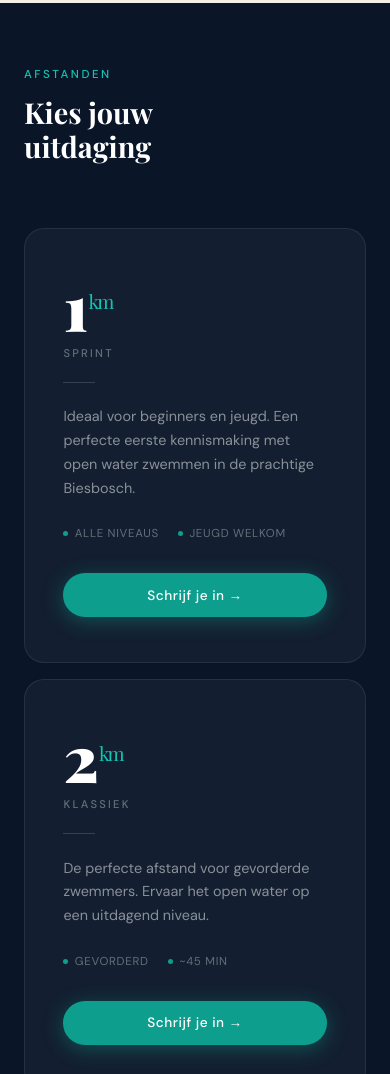
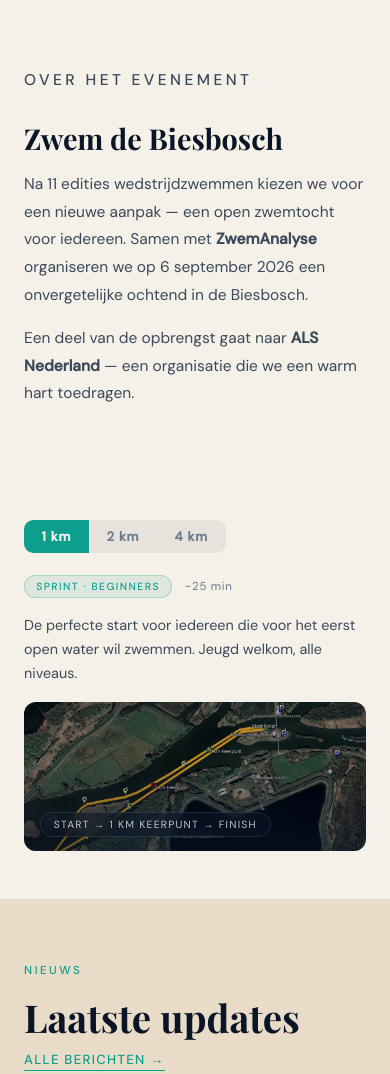
Before and after one commit to BartWijnja/bowr, a plain HTML site: page index.html in a window 390 px wide. Shown: the part 841-1915 px from the top of the page. Drawn offline with nearby package versions, Linux system fonts and the light colour scheme; grey boxes are pictures that could not be loaded.

Commit message:
about section redesign

```diff
--- a/index.html
+++ b/index.html
@@ -14,7 +14,7 @@
 <nav>
   <a href="#" class="nav-logo">BOWR<span>.</span></a>
   <ul class="nav-links">
-    <li><a href="#afstanden">Afstanden</a></li>
+    <li><a href="#over">Afstanden</a></li>
     <li><a href="#over">Over</a></li>
     <li><a href="#nieuws">Nieuws</a></li>
     <li><a href="#sponsors">Sponsors</a></li>
@@ -83,66 +83,72 @@
   </script>
 </section>
 
-<!-- DISTANCES -->
-<section class="distances" id="afstanden">
-  <div class="distances-header">
-    <p class="section-label" style="color:var(--teal-light)">Afstanden</p>
-    <h2 style="font-family:'Playfair Display',serif;font-size:clamp(1.8rem,3vw,2.6rem);font-weight:700;color:#fff;margin-top:0.4rem;line-height:1.2;">Kies jouw<br>uitdaging</h2>
+<!-- OVER + PARCOURS -->
+<section class="about" id="over">
+
+  <!-- Left: intro text -->
+  <div class="about-left">
+    <p class="section-label">Over het evenement</p>
+    <h2>Zwem de Biesbosch</h2>
+    <p>Na 11 edities wedstrijdzwemmen kiezen we voor een nieuwe aanpak — een open zwemtocht voor iedereen. Samen met <strong>ZwemAnalyse</strong> organiseren we op 6 september 2026 een onvergetelijke ochtend in de Biesbosch.</p>
+    <p>Een deel van de opbrengst gaat naar <strong>ALS Nederland</strong> — een organisatie die we een warm hart toedragen.</p>
   </div>
-  <div class="distances-grid">
 
-    <div class="dist-card" data-dist="1" onclick="selectDistance(this)">
-      <span class="dist-badge">Beginners</span>
-      <div class="dist-num">1<span class="dist-unit">km</span></div>
-      <div class="dist-label">Sprint</div>
-      <div class="dist-divider"></div>
-      <p class="dist-desc">Ideaal voor beginners en jeugd. Een perfecte eerste kennismaking met open water zwemmen in de prachtige Biesbosch.</p>
-      <div class="dist-meta">
-        <span class="dist-meta-item"><span class="dist-meta-dot"></span>Alle niveaus</span>
-        <span class="dist-meta-item"><span class="dist-meta-dot"></span>Jeugd welkom</span>
-      </div>
-      <a href="https://www.zwemanalyse.nl/aanbod/zwemtocht-biesbosch/" class="btn-primary dist-cta">Schrijf je in →</a>
+  <!-- Right: distance tabs + route map -->
+  <div class="about-right">
+    <div class="dist-tab-btns">
+      <button class="dist-tab-btn active" data-dist="1" onclick="switchDist(this)">1 km</button>
+      <button class="dist-tab-btn" data-dist="2" onclick="switchDist(this)">2 km</button>
+      <button class="dist-tab-btn" data-dist="4" onclick="switchDist(this)">4 km</button>
     </div>
 
-    <div class="dist-card" data-dist="2" onclick="selectDistance(this)">
-      <span class="dist-badge">Populair</span>
-      <div class="dist-num">2<span class="dist-unit">km</span></div>
-      <div class="dist-label">Klassiek</div>
-      <div class="dist-divider"></div>
-      <p class="dist-desc">De perfecte afstand voor gevorderde zwemmers. Ervaar het open water op een uitdagend niveau.</p>
-      <div class="dist-meta">
-        <span class="dist-meta-item"><span class="dist-meta-dot"></span>Gevorderd</span>
-        <span class="dist-meta-item"><span class="dist-meta-dot"></span>~45 min</span>
+    <div class="dist-tab-panels">
+
+      <div class="dist-tab-panel active" data-dist="1">
+        <div class="dist-tab-meta">
+          <span class="dist-tab-tag">Sprint &middot; Beginners</span>
+          <span class="dist-tab-time">~25 min</span>
+        </div>
+        <p class="dist-tab-desc">De perfecte start voor iedereen die voor het eerst open water wil zwemmen. Jeugd welkom, alle niveaus.</p>
+        <div class="dist-tab-route">
+          <img src="bowr-route.png" alt="Parcours 1km" class="dist-tab-route-img">
+          <div class="dist-tab-route-overlay">
+            <span class="dist-route-badge">Start → 1 km keerpunt → Finish</span>
+          </div>
+        </div>
       </div>
-      <a href="https://www.zwemanalyse.nl/aanbod/zwemtocht-biesbosch/" class="btn-primary dist-cta">Schrijf je in →</a>
+
+      <div class="dist-tab-panel" data-dist="2">
+        <div class="dist-tab-meta">
+          <span class="dist-tab-tag">Klassiek &middot; Gevorderd</span>
+          <span class="dist-tab-time">~45 min</span>
+        </div>
+        <p class="dist-tab-desc">De meest gekozen afstand. Uitdagend, maar goed te doen voor zwemmers met open water-ervaring.</p>
+        <div class="dist-tab-route">
+          <img src="bowr-route.png" alt="Parcours 2km" class="dist-tab-route-img">
+          <div class="dist-tab-route-overlay">
+            <span class="dist-route-badge">Start → 2 km keerpunt → Finish</span>
+          </div>
+        </div>
+      </div>
+
+      <div class="dist-tab-panel" data-dist="4">
+        <div class="dist-tab-meta">
+          <span class="dist-tab-tag">Ultiem &middot; Ervaren</span>
+          <span class="dist-tab-time">~90 min</span>
+        </div>
+        <p class="dist-tab-desc">De volledige Biesbosch-ervaring. Vier keer de rivier over, langs unieke waterpartijen en ongerepte natuur.</p>
+        <div class="dist-tab-route">
+          <img src="bowr-route.png" alt="Parcours 4km" class="dist-tab-route-img">
+          <div class="dist-tab-route-overlay">
+            <span class="dist-route-badge">Start → 4 km keerpunt → Finish</span>
+          </div>
+        </div>
+      </div>
+
     </div>
+  </div>
 
-    <div class="dist-card" data-dist="4" onclick="selectDistance(this)">
-      <span class="dist-badge">Ultiem</span>
-      <div class="dist-num">4<span class="dist-unit">km</span></div>
-      <div class="dist-label">Ultiem</div>
-      <div class="dist-divider"></div>
-      <p class="dist-desc">Voor echte open water-enthousiastelingen. Verken unieke waterpartijen en geniet van de natuur op zijn mooist.</p>
-      <div class="dist-meta">
-        <span class="dist-meta-item"><span class="dist-meta-dot"></span>Ervaren</span>
-        <span class="dist-meta-item"><span class="dist-meta-dot"></span>~90 min</span>
-      </div>
-      <a href="https://www.zwemanalyse.nl/aanbod/zwemtocht-biesbosch/" class="btn-primary dist-cta">Schrijf je in →</a>
-    </div>
-
-  </div>
-</section>
-
-<!-- INTRO -->
-<section class="intro" id="over">
-  <div class="intro-text">
-    <p class="section-label">Over het evenement</p>
-    <h2>Een nieuw hoofdstuk begint</h2>
-    <p>Na 11 edities van de Biesbosch Open Water Race is het tijd voor een frisse aanpak. De competitieve wedstrijden maken plaats voor een inclusieve zwemtocht — voor jong en oud, voor alle niveaus.</p>
-    <p>In samenwerking met <strong>ZwemAnalyse</strong> organiseren we op zondag 7 september 2025 een onvergetelijke ervaring bij het Biesbosch MuseumEiland. Een deel van de opbrengst gaat naar stichting <strong>ALS Nederland</strong> — een organisatie die we als vereniging een warm hart toedragen.</p>
-    <a href="https://www.zwemanalyse.nl/aanbod/zwemtocht-biesbosch/" class="btn-primary" style="display:inline-block;margin-top:1.5rem;text-align:center;">Inschrijven via ZwemAnalyse</a>
-  </div>
-  <div class="intro-visual"></div>
 </section>
 
 <!-- NEWS -->
@@ -320,4 +326,13 @@
   <ul class="footer-links">
     <li><a href="#">Home</a></li>
     <li><a href="#">Algemeen</a></li>
-    <li><a hre
+    <li><a href="#">Parcours</a></li>
+    <li><a href="#">Privacybeleid</a></li>
+    <li><a href="#contact">Contact</a></li>
+  </ul>
+  <span class="footer-copy">©2026 Biesbosch Open Water Challenge</span>
+</footer>
+
+<script src="main.js"></script>
+</body>
+</html>
--- a/main.js
+++ b/main.js
@@ -1,6 +1,14 @@
-function selectDistance(card) {
-  document.querySelectorAll('.dist-card').forEach(c => c.classList.remove('selected'));
-  card.classList.add('selected');
+// ── DISTANCE TAB SWITCHER ──
+function switchDist(btn) {
+  const dist = btn.dataset.dist;
+
+  // Update buttons
+  document.querySelectorAll('.dist-tab-btn').forEach(b => b.classList.remove('active'));
+  btn.classList.add('active');
+
+  // Update panels
+  document.querySelectorAll('.dist-tab-panel').forEach(p => p.classList.remove('active'));
+  document.querySelector(`.dist-tab-panel[data-dist="${dist}"]`).classList.add('active');
 }
 
 const mobCta = document.getElementById('mob-cta');
--- a/style.css
+++ b/style.css
@@ -192,16 +192,6 @@ nav {
   position: relative;
 }
 
-/* Horizontal centre line for flip-clock feel */
-.hc-flip::after {
-  content: '';
-  position: absolute;
-  left: 0; right: 0; top: 50%;
-  height: 1px;
-  background: rgba(0,0,0,0.25);
-  pointer-events: none;
-}
-
 .hc-sub {
   font-size: 0.62rem;
   letter-spacing: 0.16em;
@@ -242,229 +232,118 @@ nav {
   margin-bottom: 0.8rem;
 }
 
-/* ── DISTANCES ── */
-.distances {
-  background: var(--blue-deep);
-  padding: 6rem 4rem;
-  position: relative;
-  overflow: hidden;
+/* ── ABOUT + DISTANCES ── */
+.about {
+  display: grid;
+  grid-template-columns: 1fr 1fr;
+  background: var(--sand-light);
 }
 
-/* Large ghost number background decoration */
-.distances::before {
-  content: 'KM';
-  position: absolute;
-  right: -0.05em;
-  top: 50%;
-  transform: translateY(-50%);
+.about-left {
+  padding: 5.5rem 4rem;
+  display: flex;
+  flex-direction: column;
+  justify-content: center;
+  gap: 1rem;
+}
+.about-left h2 {
   font-family: 'Playfair Display', serif;
-  font-size: clamp(16rem, 28vw, 26rem);
-  font-weight: 900;
-  color: rgba(255,255,255,0.02);
-  line-height: 1;
-  pointer-events: none;
-  letter-spacing: -0.04em;
-  user-select: none;
+  font-size: clamp(1.8rem, 2.8vw, 2.8rem);
+  font-weight: 700;
+  line-height: 1.1;
+  color: var(--text-dark);
+}
+.about-left p {
+  font-size: 0.97rem;
+  line-height: 1.78;
+  color: #3a4a5a;
 }
 
-.distances-header {
-  max-width: 520px;
-  margin-bottom: 4rem;
+.about-right {
+  padding: 5.5rem 4rem;
+  display: flex;
+  flex-direction: column;
+  gap: 1.4rem;
 }
 
-.distances-grid {
-  display: grid;
-  grid-template-columns: repeat(3, 1fr);
-  gap: 1.5rem;
-  position: relative;
-  z-index: 1;
+.dist-tab-btns {
+  display: flex;
+  border-radius: 0.6rem;
+  overflow: hidden;
+  width: fit-content;
+  background: rgba(10,22,40,0.06);
+}
+.dist-tab-btn {
+  padding: 0.55rem 1.6rem;
+  font-family: 'DM Sans', sans-serif;
+  font-size: 0.82rem;
+  font-weight: 600;
+  letter-spacing: 0.06em;
+  background: transparent;
+  border: none;
+  color: var(--text-muted);
+  cursor: pointer;
+  transition: background 0.2s, color 0.2s;
+}
+.dist-tab-btn:last-child { border-right: none; }
+.dist-tab-btn:hover { background: rgba(14,158,142,0.07); color: var(--teal); }
+.dist-tab-btn.active { background: var(--teal); color: var(--white); }
+
+.dist-tab-panel { display: none; flex-direction: column; gap: 1rem; }
+.dist-tab-panel.active { display: flex; }
+
+.dist-tab-meta { display: flex; align-items: center; gap: 0.8rem; }
+.dist-tab-tag {
+  font-size: 0.65rem;
+  letter-spacing: 0.14em;
+  text-transform: uppercase;
+  color: var(--teal);
+  background: rgba(14,158,142,0.1);
+  border: 1px solid rgba(14,158,142,0.25);
+  padding: 0.25rem 0.7rem;
+  border-radius: 2rem;
+  font-weight: 500;
+}
+.dist-tab-time {
+  font-size: 0.72rem;
+  color: var(--text-muted);
+  letter-spacing: 0.06em;
+}
+.dist-tab-desc {
+  font-size: 0.9rem;
+  color: #3a4a5a;
+  line-height: 1.65;
 }
 
-.dist-card {
-  background: rgba(255,255,255,0.04);
-  border: 1px solid rgba(255,255,255,0.08);
-  border-radius: 1.25rem;
-  padding: 2.8rem 2.4rem;
-  cursor: pointer;
+.dist-tab-route {
   position: relative;
+  border-radius: 0.75rem;
   overflow: hidden;
-  display: flex;
-  flex-direction: column;
-  transition: border-color 0.3s, transform 0.3s, background 0.3s;
+  aspect-ratio: 16/7;
 }
-
-/* Teal corner accent */
-.dist-card::before {
-  content: '';
-  position: absolute;
-  top: 0; left: 0;
-  width: 3px; height: 0;
-  background: var(--teal-light);
-  border-radius: 0 0 3px 0;
-  transition: height 0.35s ease;
+.dist-tab-route-img {
+  width: 100%; height: 100%;
+  object-fit: cover;
+  object-position: center 40%;
+  display: block;
+  filter: saturate(0.7) brightness(0.82) contrast(1.1);
 }
-
-.dist-card:hover {
-  border-color: rgba(14,158,142,0.35);
-  transform: translateY(-4px);
-  background: rgba(255,255,255,0.06);
+.dist-tab-route-overlay {
+  position: absolute; inset: 0;
+  background: linear-gradient(to bottom, rgba(10,22,40,0.1) 0%, transparent 40%, rgba(10,22,40,0.5) 100%);
+  display: flex; align-items: flex-end;
+  padding: 0.9rem 1rem;
 }
-
-.dist-card:hover::before,
-.dist-card.selected::before { height: 100%; }
-
-.dist-card.selected {
-  background: rgba(14,158,142,0.1);
-  border-color: var(--teal);
-  transform: translateY(-4px);
-}
-
-/* Badge top-right */
-.dist-badge {
-  position: absolute;
-  top: 1.4rem; right: 1.4rem;
-  font-size: 0.6rem;
-  letter-spacing: 0.18em;
+.dist-route-badge {
+  font-size: 0.65rem;
+  letter-spacing: 0.12em;
   text-transform: uppercase;
-  color: var(--teal-light);
-  background: rgba(18,197,178,0.12);
-  border: 1px solid rgba(18,197,178,0.25);
-  padding: 0.25rem 0.7rem;
+  color: rgba(255,255,255,0.75);
+  background: rgba(10,22,40,0.55);
+  backdrop-filter: blur(6px);
+  padding: 0.3rem 0.8rem;
   border-radius: 2rem;
-  font-weight: 600;
-  opacity: 0;
-  transition: opacity 0.3s;
-}
-
-.dist-card:hover .dist-badge,
-.dist-card.selected .dist-badge { opacity: 1; }
-
-.dist-num {
-  font-family: 'Playfair Display', serif;
-  font-size: clamp(4rem, 6vw, 6.5rem);
-  font-weight: 900;
-  color: var(--white);
-  line-height: 1;
-  letter-spacing: -0.03em;
-}
-
-.dist-unit {
-  font-size: clamp(1.2rem, 2vw, 1.8rem);
-  color: var(--teal-light);
-  font-weight: 500;
-  vertical-align: super;
-  margin-left: 2px;
-}
-
-.dist-label {
-  font-size: 0.7rem;
-  letter-spacing: 0.2em;
-  text-transform: uppercase;
-  color: rgba(255,255,255,0.35);
-  margin-top: 0.5rem;
-  font-weight: 500;
-}
-
-/* Thin divider */
-.dist-divider {
-  width: 2rem;
-  height: 1px;
-  background: rgba(255,255,255,0.15);
-  margin: 1.4rem 0;
-  transition: width 0.3s, background 0.3s;
-}
-
-.dist-card:hover .dist-divider,
-.dist-card.selected .dist-divider {
-  width: 3.5rem;
-  background: var(--teal);
-}
-
-.dist-desc {
-  font-size: 0.9rem;
-  color: rgba(255,255,255,0.5);
-  line-height: 1.65;
-  flex: 1;
-  transition: color 0.3s;
-}
-
-.dist-card:hover .dist-desc,
-.dist-card.selected .dist-desc { color: rgba(255,255,255,0.8); }
-
-.dist-meta {
-  display: flex;
-  gap: 1.2rem;
-  margin-top: 1.6rem;
-  flex-wrap: wrap;
-}
-
-.dist-meta-item {
-  display: flex;
-  align-items: center;
-  gap: 0.4rem;
-  font-size: 0.72rem;
-  color: rgba(255,255,255,0.35);
-  letter-spacing: 0.06em;
-  text-transform: uppercase;
-  transition: color 0.3s;
-}
-
-.dist-card:hover .dist-meta-item,
-.dist-card.selected .dist-meta-item { color: rgba(255,255,255,0.6); }
-
-.dist-meta-dot {
-  width: 5px; height: 5px;
-  border-radius: 50%;
-  background: var(--teal);
-  flex-shrink: 0;
-}
-
-.dist-cta {
-  display: flex;
-  align-items: center;
-  justify-content: center;
-  gap: 0.5rem;
-  margin-top: 2rem;
-  padding: 0.85rem 1.8rem;
-  font-size: 0.85rem;
-  text-align: center;
-  opacity: 0;
-  transform: translateY(6px);
-  transition: opacity 0.3s, transform 0.3s;
-  pointer-events: none;
-}
-
-.dist-card.selected .dist-cta {
-  opacity: 1;
-  transform: translateY(0);
-  pointer-events: auto;
-}
-
-/* ── INTRO ── */
-.intro {
-  display: grid;
-  grid-template-columns: 1fr 1fr;
-  gap: 0;
-  background: var(--sand-light);
-}
-.intro-text { padding: 6rem 4rem; }
-.intro-text h2 {
-  font-family: 'Playfair Display', serif;
-  font-size: clamp(2rem, 3.5vw, 3rem);
-  font-weight: 700;
-  line-height: 1.15;
-  margin-bottom: 1.5rem;
-}
-.intro-text p { font-size: 1rem; line-height: 1.75; color: #3a4a5a; margin-bottom: 1rem; }
-.intro-visual {
-  background: url('https://bowr.nl/wp-content/uploads/2024/08/DJI_0767-scaled.jpg') center/cover no-repeat;
-  min-height: 500px;
-  position: relative;
-}
-.intro-visual::after {
-  content: '';
-  position: absolute; inset: 0;
-  background: linear-gradient(135deg, rgba(10,22,40,0.2), transparent);
+  border: 1px solid rgba(255,255,255,0.1);
 }
 
 /* ── NEWS ── */
@@ -746,12 +625,12 @@ footer {
   .nav-links { display: none; }
   .hero { padding: 0 1.5rem 5rem; }
   .hero-countdown { display: none; }
-  .distances { padding: 4rem 1.5rem; }
-  .distances-grid { grid-template-columns: 1fr; gap: 1rem; }
-  .distances::before { display: none; }
-  .dist-cta { opacity: 1; transform: translateY(0); pointer-events: auto; }
-  .intro { grid-template-columns: 1fr; }
-  .intro-visual { min-height: 280px; }
+
+  .about { grid-template-columns: 1fr; }
+  .about-left { padding: 4rem 1.5rem; }
+  .about-right { padding: 3rem 1.5rem; }
+  .dist-tab-btn { padding: 0.5rem 1.1rem; }
+
   .news { padding: 4rem 1.5rem; }
   .news-grid { grid-template-columns: 1fr; }
   .news-header { flex-direction: column; align-items: flex-start; gap: 0.5rem; }
```
Also changed, not shown: bowr-route.png (added).
